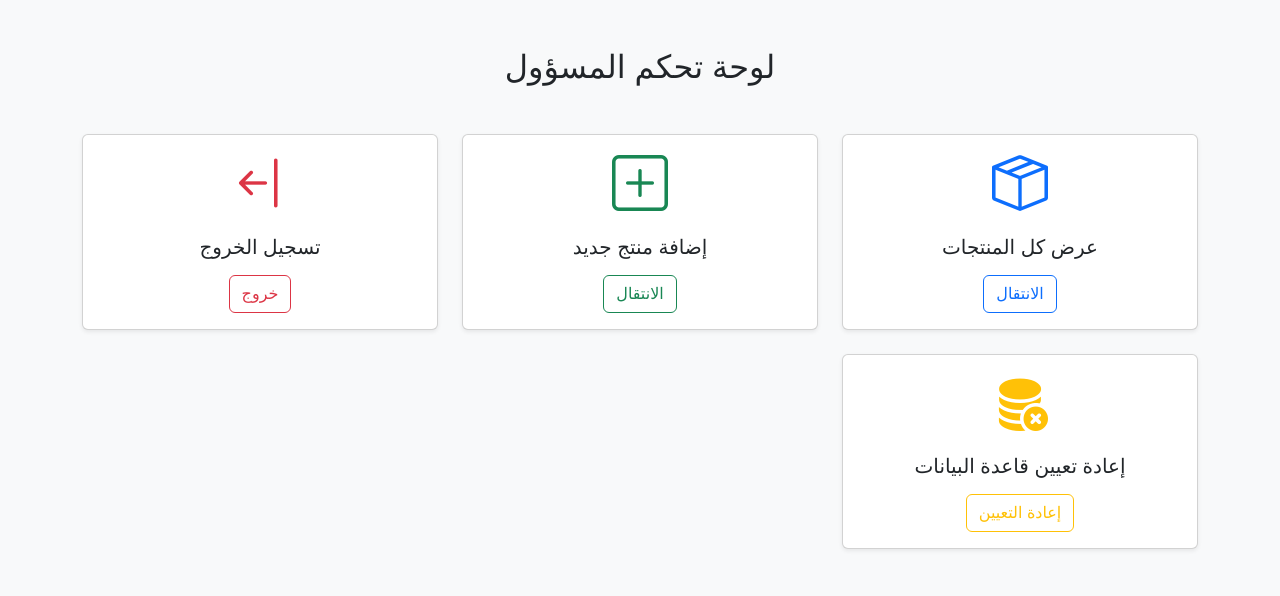
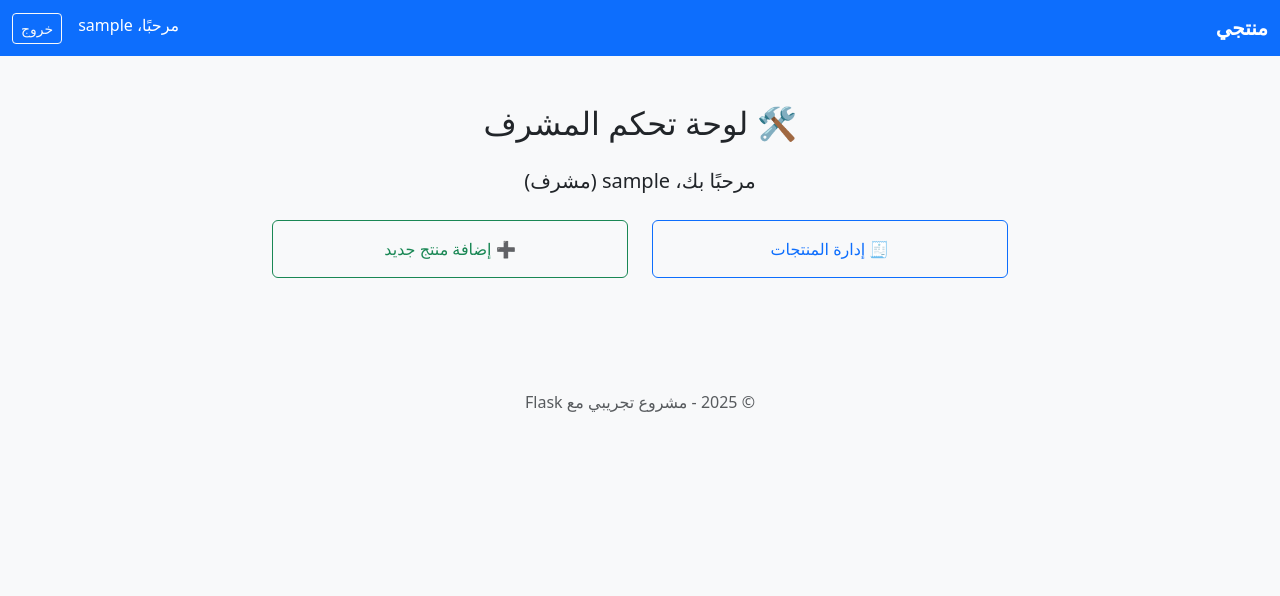
Before and after one commit to TamerOnLine/pro_product_pg, a Flask app: page /admin/ in a window 1280 px wide. Shown: the top 596 px of the page. Run offline with Flask 3, Linux system fonts and the light colour scheme; the visitor is signed in with stand-in values (Sample User, id 1); parts of the project's set-up code (start-up, migrations or seed data) failed here and were passed over.

Commit message:
admin fiart

```diff
--- a/models/models_definitions.py
+++ b/models/models_definitions.py
@@ -27,7 +27,7 @@ class User(db.Model):
     id = db.Column(db.Integer, primary_key=True)
     email = db.Column(db.String(120), unique=True, nullable=False)
     username = db.Column(db.String(80), unique=True, nullable=False)
-    password_hash = db.Column(db.String(128), nullable=False)
+    password_hash = db.Column(db.Text, nullable=False)
     role = db.Column(db.String(20), default='user')  # user, admin, etc.
     created_at = db.Column(db.DateTime, default=datetime.utcnow)
 
--- a/myapp.py
+++ b/myapp.py
@@ -1,44 +1,44 @@
-# app.py
 import os
-from flask import Flask
+from flask import Flask, render_template, g
 from models.models_definitions import db
 from routes import register_routes
 from dotenv import load_dotenv
 import cloudinary
 import cloudinary.uploader
-from flask import g
-
 
 
 load_dotenv()
 
 def create_app():
+    """
+    Create and configure the Flask application.
+
+    Returns:
+        Flask: Configured Flask application instance.
+    """
     app = Flask(__name__)
-
     app.secret_key = os.getenv('cv_kay')
 
-    # ✅ إعداد Cloudinary
+    # Configure Cloudinary
     cloudinary.config(
         cloud_name=os.getenv("CLOUDINARY_CLOUD_NAME"),
         api_key=os.getenv("CLOUDINARY_API_KEY"),
         api_secret=os.getenv("CLOUDINARY_API_SECRET")
-
     )
 
-    # ✅ إعداد مفتاح TinyMCE
+    # Configure TinyMCE API key
     app.config['TINYMCE_API_KEY'] = os.getenv('TINYMCE_API_KEY')
 
-
-    # ✅ حفظ الصور في مجلد مؤقت مناسب لـ Render
+    # Set image upload folder for Render environment
     app.config['UPLOAD_FOLDER'] = os.path.join('/tmp', 'uploads')
     app.config['MAX_CONTENT_LENGTH'] = 2 * 1024 * 1024  # 2MB
 
-    # ✅ قاعدة البيانات: PostgreSQL من متغير البيئة
+    # Configure PostgreSQL database
     database_url = os.getenv('DATABASE_URL')
     if database_url:
         app.config['SQLALCHEMY_DATABASE_URI'] = database_url
     else:
-        raise RuntimeError("❌ لم يتم العثور على DATABASE_URL في .env أو إعدادات Render.")
+        raise RuntimeError("DATABASE_URL not found in .env or Render settings.")
 
     app.config['SQLALCHEMY_TRACK_MODIFICATIONS'] = False
 
@@ -47,9 +47,76 @@ def create_app():
 
     return app
 
+
 app = create_app()
+
+
+@app.errorhandler(404)
+def page_not_found(e):
+    """
+    Render the 404 error page.
+
+    Args:
+        e (Exception): The exception raised.
+
+    Returns:
+        Tuple: Rendered 404 template and status code.
+    """
+    return render_template('errors/404.html'), 404
+
+
+@app.errorhandler(500)
+def internal_server_error(e):
+    """
+    Render the 500 error page.
+
+    Args:
+        e (Exception): The exception raised.
+
+    Returns:
+        Tuple: Rendered 500 template and status code.
+    """
+    return render_template('errors/500.html'), 500
+
+
+@app.errorhandler(403)
+def forbidden(e):
+    """
+    Render the 403 error page.
+
+    Args:
+        e (Exception): The exception raised.
+
+    Returns:
+        Tuple: Rendered 403 template and status code.
+    """
+    return render_template('errors/403.html'), 403
+
+
+def create_super_admin_if_needed():
+    """
+    Create a super admin user if none exists.
+    """
+    from models.models_definitions import User
+
+    if User.query.filter_by(role='admin').first():
+        print("Owner account already exists.")
+        return
+
+    print("Creating Super Admin account")
+    username = input("Enter username: ").strip()
+    email = input("Enter email: ").strip()
+    password = input("Enter password: ").strip()
+
+    admin = User(username=username, email=email, role='admin')
+    admin.set_password(password)
+    db.session.add(admin)
+    db.session.commit()
+    print("Super Admin account created successfully.")
+
 
 if __name__ == '__main__':
     with app.app_context():
         db.create_all()
+        create_super_admin_if_needed()
     app.run(debug=True, host='0.0.0.0', port=8030)
--- a/routes/__init__.py
+++ b/routes/__init__.py
@@ -1,6 +1,5 @@
 from routes.products import products_bp
 from routes.admin import admin_bp
-from routes.auth import auth_bp
 from routes.reset import reset_bp
 from routes.user_auth import user_auth_bp
 
@@ -10,6 +9,5 @@ from routes.user_auth import user_auth_bp
 def register_routes(app):
     app.register_blueprint(products_bp)
     app.register_blueprint(admin_bp, url_prefix="/admin")
-    app.register_blueprint(auth_bp)
     app.register_blueprint(reset_bp)
     app.register_blueprint(user_auth_bp)
--- a/routes/admin.py
+++ b/routes/admin.py
@@ -5,6 +5,8 @@ from werkzeug.utils import secure_filename
 from routes.auth_utils import login_required
 import cloudinary.uploader
 from cloudinary.utils import cloudinary_url
+from routes.auth_utils import login_required, admin_only
+
 
 admin_bp = Blueprint('admin', __name__)
 
@@ -14,17 +16,20 @@ def allowed_file(filename):
     return '.' in filename and filename.rsplit('.', 1)[1].lower() in ALLOWED_EXTENSIONS
 
 @admin_bp.route('/')
+@admin_only
 @login_required
 def admin_dashboard():
     return render_template('admin/dashboard.html')
 
 @admin_bp.route('/products')
+@admin_only
 @login_required
 def admin_products():
     products = Product.query.all()
     return render_template('admin/admin_products.html', products=products)
 
 @admin_bp.route('/add', methods=['GET', 'POST'])
+@admin_only
 @login_required
 def admin_add_product():
     if request.method == 'POST':
@@ -56,6 +61,7 @@ def admin_add_product():
 
 
 @admin_bp.route('/edit/<int:product_id>', methods=['GET', 'POST'])
+@admin_only
 @login_required
 def edit_product(product_id):
     product = Product.query.get_or_404(product_id)
@@ -82,6 +88,7 @@ def edit_product(product_id):
 
 
 @admin_bp.route('/delete/<int:product_id>', methods=['POST'])
+@admin_only
 @login_required
 def delete_product(product_id):
     product = Product.query.get_or_404(product_id)
--- a/routes/auth_utils.py
+++ b/routes/auth_utils.py
@@ -1,12 +1,22 @@
 # routes/auth_utils.py
 
 from functools import wraps
-from flask import session, redirect, url_for
+from flask import session, redirect, url_for, render_template
 
 def login_required(f):
     @wraps(f)
     def decorated_function(*args, **kwargs):
-        if not session.get('logged_in'):
-            return redirect(url_for('auth.login'))
+        if not session.get('user_id'):
+            return redirect(url_for('user_auth.login'))
         return f(*args, **kwargs)
     return decorated_function
+
+
+
+def admin_only(f):
+    @wraps(f)
+    def decorated_function(*args, **kwargs):
+        if session.get('role') != 'admin':
+            return render_template('errors/unauthorized.html'), 403
+        return f(*args, **kwargs)
+    return decorated_function
--- a/templates/admin/dashboard.html
+++ b/templates/admin/dashboard.html
@@ -1,77 +1,24 @@
-<!doctype html>
-<html lang="ar" dir="rtl">
-<head>
-    <meta charset="utf-8">
-    <meta name="viewport" content="width=device-width, initial-scale=1">
-    <title>لوحة التحكم</title>
-    <link href="https://cdn.jsdelivr.net/npm/bootstrap@5.3.3/dist/css/bootstrap.min.css" rel="stylesheet">
-    <style>
-        body {
-            font-family: 'Cairo', sans-serif;
-            background-color: #f8f9fa;
-        }
-        .card {
-            transition: transform 0.3s;
-        }
-        .card:hover {
-            transform: scale(1.02);
-        }
-    </style>
-</head>
-<body>
+{% extends "base.html" %}
+{% block title %}لوحة التحكم - المشرف{% endblock %}
+{% block content %}
 
-<div class="container py-5">
-    <h2 class="text-center mb-5">لوحة تحكم المسؤول</h2>
+<div class="text-center">
+  <h2 class="mb-4">🛠️ لوحة تحكم المشرف</h2>
+  <p class="lead">مرحبًا بك، {{ session['username'] }} (مشرف)</p>
 
-    <div class="row row-cols-1 row-cols-md-3 g-4">
+  <div class="row justify-content-center mt-4">
+    <div class="col-md-4 mb-3">
+      <a href="{{ url_for('admin.admin_products') }}" class="btn btn-outline-primary w-100 py-3">
+        🧾 إدارة المنتجات
+      </a>
+    </div>
+    <div class="col-md-4 mb-3">
+      <a href="{{ url_for('admin.admin_add_product') }}" class="btn btn-outline-success w-100 py-3">
+        ➕ إضافة منتج جديد
+      </a>
+    </div>
+  </div>
 
-        <div class="col">
-            <div class="card text-center shadow-sm">
-                <div class="card-body">
-                    <i class="bi bi-box-seam display-4 text-primary"></i>
-                    <h5 class="card-title mt-3">عرض كل المنتجات</h5>
-                    <a href="{{ url_for('admin.admin_products') }}" class="btn btn-outline-primary mt-2">الانتقال</a>
-                </div>
-            </div>
-        </div>
-
-        <div class="col">
-            <div class="card text-center shadow-sm">
-                <div class="card-body">
-                    <i class="bi bi-plus-square display-4 text-success"></i>
-                    <h5 class="card-title mt-3">إضافة منتج جديد</h5>
-                    <a href="{{ url_for('admin.admin_add_product') }}" class="btn btn-outline-success mt-2">الانتقال</a>
-                </div>
-            </div>
-        </div>
-
-        <div class="col">
-            <div class="card text-center shadow-sm">
-                <div class="card-body">
-                    <i class="bi bi-arrow-bar-left display-4 text-danger"></i>
-                    <h5 class="card-title mt-3">تسجيل الخروج</h5>
-                    <a href="{{ url_for('auth.logout') }}" class="btn btn-outline-danger mt-2">خروج</a>
-                </div>
-            </div>
-        </div>
-
-        <div class="col">
-            <div class="card text-center shadow-sm">
-                <div class="card-body">
-                    <i class="bi bi-database-fill-x display-4 text-warning"></i>
-                    <h5 class="card-title mt-3">إعادة تعيين قاعدة البيانات</h5>
-                    <form action="{{ url_for('reset.reset_db') }}" method="post" onsubmit="return confirm('هل أنت متأكد؟ سيتم حذف كل البيانات!');">
-                        <button type="submit" class="btn btn-outline-warning mt-2">إعادة التعيين</button>
-                    </form>
-                </div>
-            </div>
-        </div>
-
-    </div>
 </div>
 
-<!-- Bootstrap + Icons -->
-<link href="https://cdn.jsdelivr.net/npm/bootstrap-icons@1.10.5/font/bootstrap-icons.css" rel="stylesheet">
-<script src="https://cdn.jsdelivr.net/npm/bootstrap@5.3.3/dist/js/bootstrap.bundle.min.js"></script>
-</body>
-</html>
+{% endblock %}
--- /dev/null
+++ b/templates/base.html
@@ -0,0 +1,40 @@
+<!DOCTYPE html>
+<html lang="ar" dir="rtl">
+<head>
+  <meta charset="UTF-8">
+  <title>{% block title %}موقعي{% endblock %}</title>
+  <meta name="viewport" content="width=device-width, initial-scale=1">
+  <link href="https://cdn.jsdelivr.net/npm/bootstrap@5.3.0/dist/css/bootstrap.rtl.min.css" rel="stylesheet">
+  <style>
+    body { background-color: #f8f9fa; }
+    .navbar-brand { font-weight: bold; }
+  </style>
+</head>
+<body>
+
+  <nav class="navbar navbar-expand-lg navbar-dark bg-primary">
+    <div class="container-fluid">
+      <a class="navbar-brand" href="/">منتجي</a>
+      <div class="d-flex">
+        {% if session['username'] %}
+          <span class="text-white me-3">مرحبًا، {{ session['username'] }}</span>
+          <a href="{{ url_for('user_auth.logout') }}" class="btn btn-outline-light btn-sm">خروج</a>
+        {% else %}
+          <a href="{{ url_for('user_auth.login') }}" class="btn btn-outline-light btn-sm me-2">دخول</a>
+          <a href="{{ url_for('user_auth.register') }}" class="btn btn-light btn-sm">تسجيل</a>
+        {% endif %}
+      </div>
+    </div>
+  </nav>
+
+  <div class="container py-5">
+    {% block content %}
+    {% endblock %}
+  </div>
+
+  <footer class="text-center mt-5 mb-3 text-muted">
+    &copy; 2025 - مشروع تجريبي مع Flask
+  </footer>
+
+</body>
+</html>
```
Also changed, not shown: routes/auth.py (deleted, +0 -22 lines), routes/user_auth.py (+14 -1 lines), templates/admin/login.html (deleted, +0 -54 lines), templates/auth/dashboard.html (added, +11 -0 lines), templates/auth/login.html (+20 -5 lines), templates/auth/register.html (added, +22 -0 lines), templates/errors/403.html (added, +21 -0 lines), templates/errors/404.html (added, +20 -0 lines), templates/errors/500.html (added, +20 -0 lines), templates/errors/unauthorized.html (added, +14 -0 lines).
